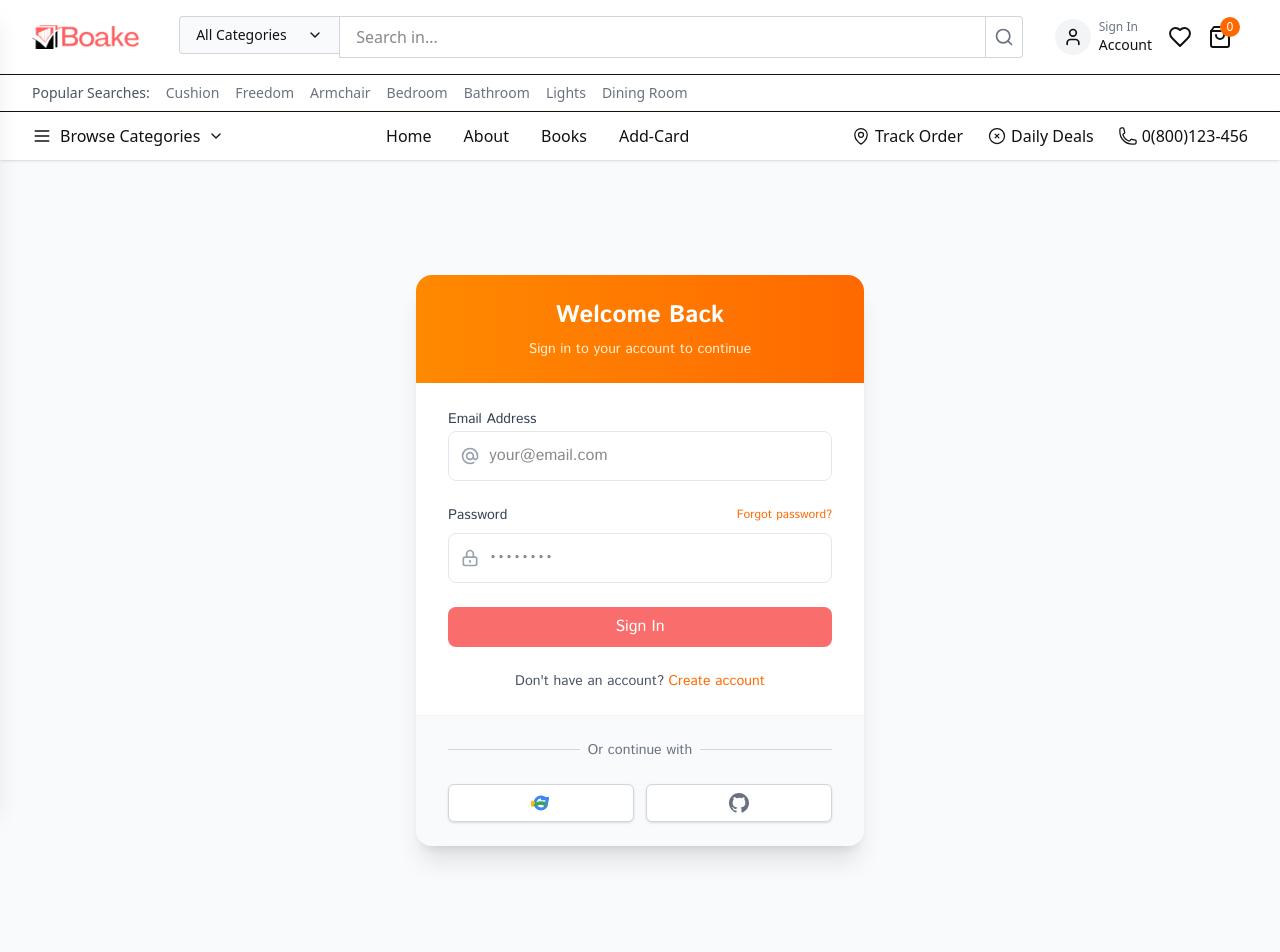
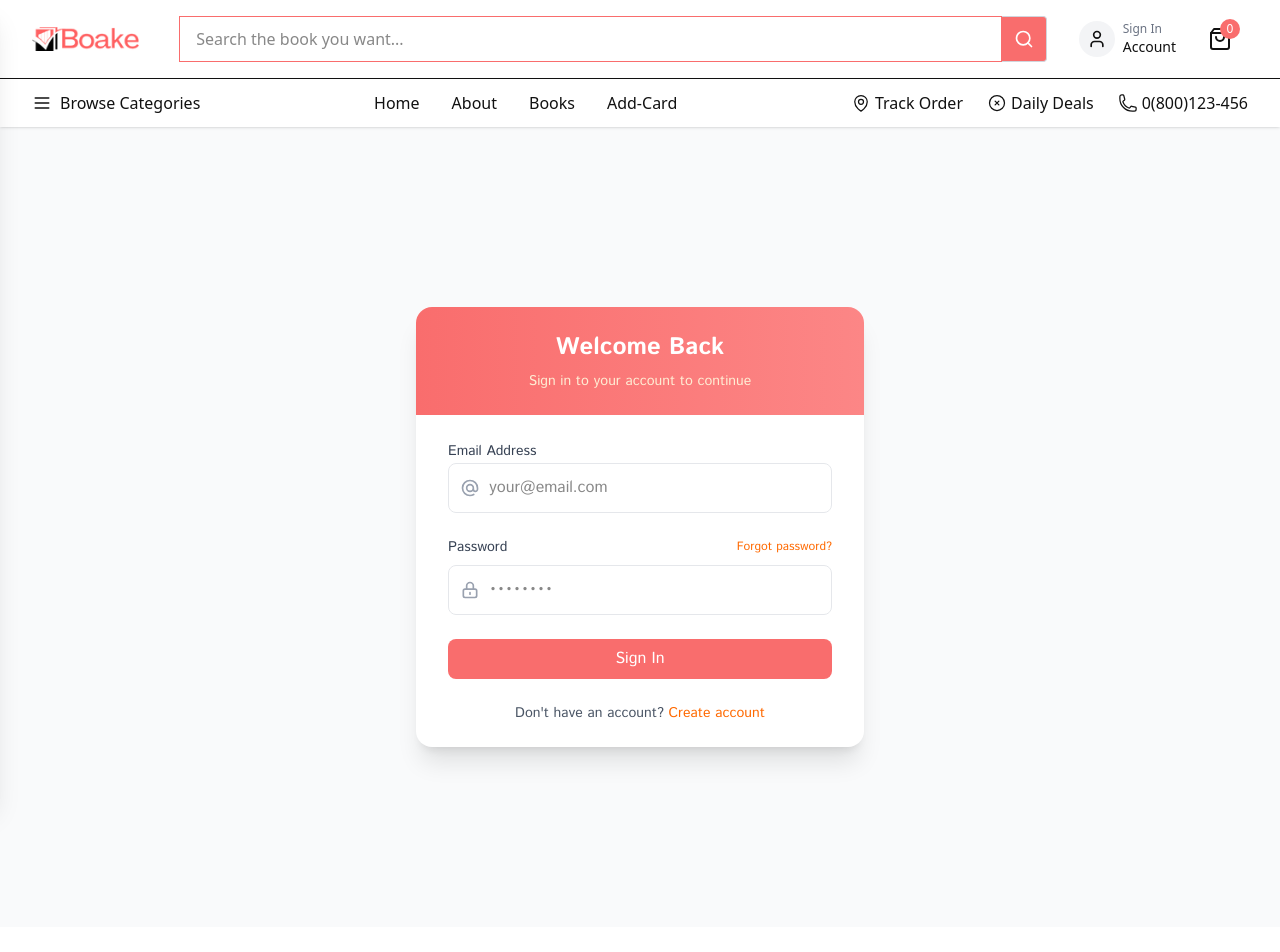
Before and after one commit to pronoybanik/Book-shop-frontend, a React (Vite) app: page /login in a window 1280 px wide. Shown: the top 952 px of the page. Built offline with nearby package versions, Linux system fonts and the light colour scheme.

Commit message:
chage deshi

```diff
--- a/src/components/HomeComponents/BestProduct.tsx
+++ b/src/components/HomeComponents/BestProduct.tsx
@@ -3,6 +3,7 @@ import { useGetAllProductQuery } from "../../redux/features/product/productApi";
 import { TBook } from "../../types/BookItem.Type";
 import PrimaryButton from "../../utils/PrimaryButton";
 import BestProductCard from "./BestProductCard";
+import SecondaryButton from "../../utils/SecondaryButton";
 
 const BestProduct = () => {
   const { data, error, isLoading } = useGetAllProductQuery(undefined);
@@ -21,9 +22,6 @@ const BestProduct = () => {
                 various genres. From thrilling adventures to practical guides,
                 find your next great read.
               </p>
-              <Link to="/allProducts" className="mt-6 ">
-                <PrimaryButton>View All Books</PrimaryButton>
-              </Link>
             </div>
           </div>
           <div className="lg:col-span-3">
@@ -76,12 +74,13 @@ const BestProduct = () => {
               every reader.
             </p>
             <div className="flex flex-col sm:flex-row gap-4 justify-center">
-              <button className="px-8 py-3 bg-orange-500 text-white font-medium rounded-lg hover:bg-orange-600 transition-colors duration-200">
-                Browse All Categories
-              </button>
-              <button className="px-8 py-3 border-2 border-orange-500 text-orange-500 font-medium rounded-lg hover:bg-orange-50 transition-colors duration-200">
-                Request a Book
-              </button>
+              <Link to="/allProducts">
+                <PrimaryButton>Browse All Books</PrimaryButton>
+              </Link>
+
+              <Link to="/addCard">
+                <SecondaryButton>Request a Book</SecondaryButton>
+              </Link>
             </div>
           </div>
         </div>
--- a/src/components/HomeComponents/BestProductCard.tsx
+++ b/src/components/HomeComponents/BestProductCard.tsx
@@ -5,7 +5,7 @@ const BestProductCard = ({ book }: { book: TBook }) => {
     return (
          <div className="group relative bg-white rounded-2xl shadow-lg hover:shadow-2xl transition-all duration-300 overflow-hidden border border-gray-100">
       {book.bestseller && (
-        <div className="absolute top-4 left-4 z-10 bg-orange-500 text-white px-3 py-1 rounded-full text-xs font-semibold">
+        <div className="absolute top-4 left-4 z-10 bg-[#f96d6d] text-white px-3 py-1 rounded-full text-xs font-semibold">
           Bestseller
         </div>
       )}
--- a/src/components/HomeComponents/NavBar.tsx
+++ b/src/components/HomeComponents/NavBar.tsx
@@ -3,7 +3,6 @@ import {
   Search,
   User,
   ShoppingBag,
-  Heart,
   Menu,
   ChevronDown,
   X,
@@ -35,16 +34,14 @@ const NavBar = () => {
     null
   );
   const [searchTerm, setSearchTerm] = useState("");
-  const [selectedCategory, setSelectedCategory] = useState("All Categories");
-  const [showCategoryDropdown, setShowCategoryDropdown] = useState(false);
+
 
   const dispatch = useAppDispatch();
 
   const user = useAppSelector(selectCurrentUser);
-console.log(user);
+  console.log(user);
 
- const cartBooks = useSelector((state: RootState) => state.addBooks.books);
-
+  const cartBooks = useSelector((state: RootState) => state.addBooks.books);
 
   const sidebarItems = NavBarItemsGenerator(NavbarPath, "");
 
@@ -88,7 +85,8 @@ console.log(user);
         button &&
         !button.contains(event.target as Node)
       ) {
-        setShowCategoryDropdown(false);
+      console.log("Clicked outside the dropdown");
+
       }
     };
 
@@ -96,23 +94,6 @@ console.log(user);
     return () => document.removeEventListener("mousedown", handleClickOutside);
   }, []);
 
-  const categories = [
-    "All Categories",
-    "Furniture",
-    "Electronics",
-    "Clothing",
-    "Home Decor",
-  ];
-
-  const popularSearches = [
-    "Cushion",
-    "Freedom",
-    "Armchair",
-    "Bedroom",
-    "Bathroom",
-    "Lights",
-    "Dining Room",
-  ];
 
   const shopCategories: ShopCategory[] = [
     {
@@ -162,50 +143,15 @@ console.log(user);
             {/* Search Bar */}
             <div className="hidden md:flex flex-1 mx-8 relative">
               <div className="relative flex w-full">
-                <div className="relative inline-block text-left w-40">
-                  <button
-                    id="category-button"
-                    className="flex items-center justify-between w-full border border-r-0 border-gray-300 rounded-l bg-gray-50 px-4 py-2 text-sm"
-                    onClick={() =>
-                      setShowCategoryDropdown(!showCategoryDropdown)
-                    }
-                  >
-                    <span>{selectedCategory}</span>
-                    <ChevronDown size={16} className="ml-2" />
-                  </button>
-                  {showCategoryDropdown && (
-                    <div
-                      id="category-dropdown"
-                      className="absolute z-10 mt-1 w-full bg-white shadow-lg rounded-md"
-                    >
-                      <div className="py-1">
-                        {categories.map((category) => (
-                          <a
-                            key={category}
-                            href="#"
-                            className="block px-4 py-2 text-sm hover:bg-gray-100"
-                            onClick={(e) => {
-                              e.preventDefault();
-                              setSelectedCategory(category);
-                              setShowCategoryDropdown(false);
-                            }}
-                          >
-                            {category}
-                          </a>
-                        ))}
-                      </div>
-                    </div>
-                  )}
-                </div>
                 <input
                   type="text"
-                  className="flex-1 border border-gray-300 py-2 px-4 focus:outline-none"
-                  placeholder="Search in..."
+                  className="flex-1 border border-[#f96d6d] py-2 px-4 focus:outline-none"
+                  placeholder="Search the book you want..."
                   value={searchTerm}
                   onChange={(e) => setSearchTerm(e.target.value)}
                 />
-                <button className="bg-white border border-l-0 border-gray-300 rounded-r p-2">
-                  <Search size={20} className="text-gray-500" />
+                <button className="bg-[#f96d6d] border border-l-0 border-gray-300 rounded-r p-3 ">
+                  <Search size={20} className="text-white" />
                 </button>
               </div>
             </div>
@@ -213,7 +159,10 @@ console.log(user);
             {/* Account and Cart */}
             <div className="flex items-center space-x-4">
               {!user ? (
-                <Link to="/login" className="hidden md:flex items-center cursor-pointer">
+                <Link
+                  to="/login"
+                  className="hidden md:flex items-center cursor-pointer"
+                >
                   <div className="p-2 rounded-full bg-gray-100">
                     <User size={20} />
                   </div>
@@ -227,15 +176,11 @@ console.log(user);
                   <SecondaryButton>Logout</SecondaryButton>
                 </button>
               )}
-              <div className="hidden md:block">
-                <div className="relative cursor-pointer">
-                  <Heart size={24} />
-                </div>
-              </div>
+              <div className="hidden md:block"></div>
               <Link to="/addCard" className="relative cursor-pointer">
                 <ShoppingBag size={24} />
-                <span className="absolute -top-2 -right-2 bg-orange-500 text-white text-xs rounded-full w-5 h-5 flex items-center justify-center">
-                 {cartBooks.length}
+                <span className="absolute -top-2 -right-2 bg-[#f96d6d] text-white text-xs rounded-full w-5 h-5 flex items-center justify-center">
+                  {cartBooks.length}
                 </span>
               </Link>
               <div
@@ -243,28 +188,6 @@ console.log(user);
                 onClick={() => setIsOpen(true)}
               >
                 <Menu size={24} />
-              </div>
-            </div>
-          </div>
-        </div>
-
-        {/* Popular Searches */}
-        <div className="bg-white py-2 border-b text-sm hidden md:block">
-          <div className="max-w-7xl mx-auto px-4 md:px-8">
-            <div className="flex items-center space-x-2">
-              <span className="font-medium text-gray-600">
-                Popular Searches:
-              </span>
-              <div className="flex flex-wrap">
-                {popularSearches.map((term, index) => (
-                  <a
-                    key={index}
-                    href="#"
-                    className="mx-2 text-gray-500 hover:text-orange-500 transition-colors duration-200"
-                  >
-                    {term}
-                  </a>
-                ))}
               </div>
             </div>
           </div>
@@ -279,7 +202,6 @@ console.log(user);
                 <button className="flex items-center space-x-2 font-medium">
                   <Menu size={20} />
                   <span>Browse Categories</span>
-                  <ChevronDown size={16} />
                 </button>
               </div>
 
@@ -464,13 +386,13 @@ console.log(user);
           <div className="relative flex w-full">
             <input
               type="text"
-              className="w-full border border-gray-300 rounded-l py-2 px-4 focus:outline-none"
-              placeholder="Search in..."
+              className="w-full border border-[#f96d6d] rounded-l py-2 px-4 focus:outline-none"
+              placeholder="Search the book you want..."
               value={searchTerm}
               onChange={(e) => setSearchTerm(e.target.value)}
             />
-            <button className="bg-white border border-l-0 border-gray-300 rounded-r p-2">
-              <Search size={20} className="text-gray-500" />
+            <button className="bg-[#f96d6d] border border-l-0 border-[#f96d6d]  rounded-r p-3">
+              <Search size={20} className="text-white" />
             </button>
           </div>
         </div>
@@ -491,7 +413,7 @@ console.log(user);
           </div>
 
           {!user ? (
-            <Link to="/login" className="px-4 py-2 border-b">
+            <Link to="/login" className="my-4">
               <div className="flex items-center py-2">
                 <User size={20} className="mr-3" />
                 <div>
--- a/src/pages/Login/Login.tsx
+++ b/src/pages/Login/Login.tsx
@@ -49,11 +49,11 @@ const Login = () => {
   };
 
   return (
-    <div className="bg-gray-50 min-h-screen flex items-center justify-center px-4 py-12 sm:px-6 lg:px-8">
+    <div className="bg-gray-50 min-h-screen flex items-center justify-center px-4 py-12 sm:px-6 lg:px-8 ">
       <div className="w-full max-w-md">
         <div className="bg-white rounded-2xl shadow-xl overflow-hidden">
           {/* Header */}
-          <div className="bg-gradient-to-r from-orange-400 to-orange-500 px-8 py-6">
+          <div className="bg-gradient-to-r from-[#f96d6d] to-[#fc8686] px-8 py-6">
             <h2 className="text-center text-2xl font-bold text-white">
               Welcome Back
             </h2>
@@ -202,67 +202,7 @@ const Login = () => {
             </div>
           </form>
 
-          {/* Social Login */}
-          <div className="px-8 py-6 bg-gray-50 border-t border-gray-100">
-            <div className="relative">
-              <div className="absolute inset-0 flex items-center">
-                <div className="w-full border-t border-gray-300"></div>
-              </div>
-              <div className="relative flex justify-center text-sm">
-                <span className="px-2 bg-gray-50 text-gray-500">
-                  Or continue with
-                </span>
-              </div>
-            </div>
 
-            <div className="mt-6 grid grid-cols-2 gap-3">
-              <button
-                type="button"
-                className="w-full inline-flex justify-center py-2 px-4 border border-gray-300 rounded-md shadow-sm bg-white text-sm font-medium text-gray-500 hover:bg-gray-50"
-              >
-                <svg
-                  className="w-5 h-5"
-                  viewBox="0 0 24 24"
-                  fill="none"
-                  xmlns="http://www.w3.org/2000/svg"
-                >
-                  <path
-                    d="M20.283 10.356h-8.327v3.451h4.792c-.446 2.193-2.313 3.453-4.792 3.453a5.27 5.27 0 0 1-5.279-5.28 5.27 5.27 0 0 1 5.279-5.279c1.259 0 2.397.447 3.29 1.178l2.6-2.599c-1.584-1.381-3.615-2.233-5.89-2.233a8.908 8.908 0 0 0-8.934 8.934 8.907 8.907 0 0 0 8.934 8.934c4.467 0 8.529-3.249 8.529-8.934 0-.528-.081-1.097-.202-1.625z"
-                    fill="#4285F4"
-                  />
-                  <path
-                    d="M4.17 12.958l-.878 3.3-3.222.068A8.922 8.922 0 0 1 .937 8.967l2.87.528 1.259 2.855a5.314 5.314 0 0 0-.894 2.608h-.002z"
-                    fill="#FBBC05"
-                  />
-                  <path
-                    d="M12.026 4.458v4.286h5.445c-.202 1.25-.809 2.3-1.721 3.112l2.778 2.16c1.934-1.786 3.054-4.438 3.054-7.558 0-.528-.052-1.057-.132-1.576H12.026v-.424z"
-                    fill="#4285F4"
-                  />
-                  <path
-                    d="M3.046 14.596l2.748 2.144c1.855-1.761 3.415-2.748 5.932-2.748 2.517 0 4.351 1.265 5.394 2.335l2.773-2.156C17.738 12.025 15.291 10 11.749 10c-3.542 0-6.262 2.025-8.703 4.596z"
-                    fill="#34A853"
-                  />
-                </svg>
-              </button>
-
-              <button
-                type="button"
-                className="w-full inline-flex justify-center py-2 px-4 border border-gray-300 rounded-md shadow-sm bg-white text-sm font-medium text-gray-500 hover:bg-gray-50"
-              >
-                <svg
-                  className="w-5 h-5"
-                  fill="currentColor"
-                  viewBox="0 0 20 20"
-                >
-                  <path
-                    fillRule="evenodd"
-                    d="M10 0C4.477 0 0 4.477 0 10c0 4.42 2.865 8.166 6.839 9.489.5.092.682-.217.682-.482 0-.237-.008-.866-.013-1.7-2.782.603-3.369-1.343-3.369-1.343-.454-1.155-1.11-1.462-1.11-1.462-.908-.62.069-.608.069-.608 1.003.07 1.531 1.03 1.531 1.03.892 1.529 2.341 1.087 2.91.832.092-.647.35-1.088.636-1.338-2.22-.253-4.555-1.11-4.555-4.943 0-1.091.39-1.984 1.029-2.683-.103-.253-.446-1.27.098-2.647 0 0 .84-.269 2.75 1.025A9.564 9.564 0 0110 4.844c.85.004 1.705.115 2.504.337 1.909-1.294 2.747-1.025 2.747-1.025.546 1.377.203 2.394.1 2.647.64.699 1.028 1.592 1.028 2.683 0 3.842-2.339 4.687-4.566 4.934.359.309.678.919.678 1.852 0 1.336-.012 2.415-.012 2.743 0 .267.18.578.688.48C17.14 18.163 20 14.418 20 10c0-5.523-4.477-10-10-10z"
-                    clipRule="evenodd"
-                  />
-                </svg>
-              </button>
-            </div>
-          </div>
         </div>
       </div>
     </div>
```
Also changed, not shown: src/pages/Registration/Registration.tsx (+4 -4 lines).
